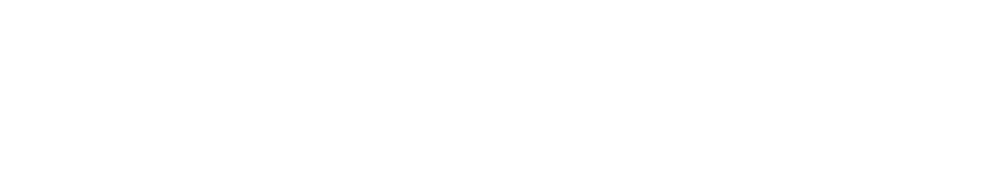
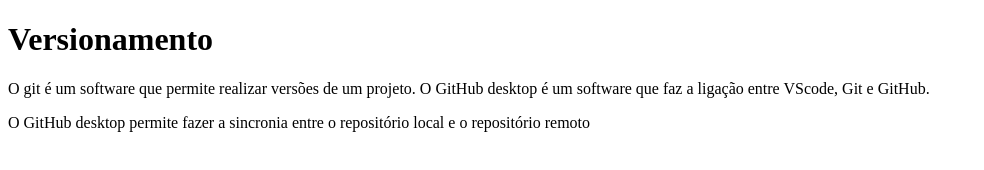
Before and after one commit to alicebiaurnau/3infoM, a plain HTML site: page index.html in a window 1280 px wide. Shown: the whole page, without its empty margins (0-984 px from the left). Drawn offline with Linux system fonts and the light colour scheme.

Commit message:
Seção versionamento
Criando uma segunda versão

```diff
--- a/index.html
+++ b/index.html
@@ -6,6 +6,8 @@
     <title>Versionamento</title>
 </head>
 <body>
-
+    <h1>Versionamento</h1>
+    <p>O git é um software que permite realizar versões de um projeto. O GitHub desktop é um software que faz a ligação entre VScode, Git e GitHub.</p>
+    <p>O GitHub desktop permite fazer a sincronia entre o repositório local e o repositório remoto</p>
 </body>
 </html>
```
